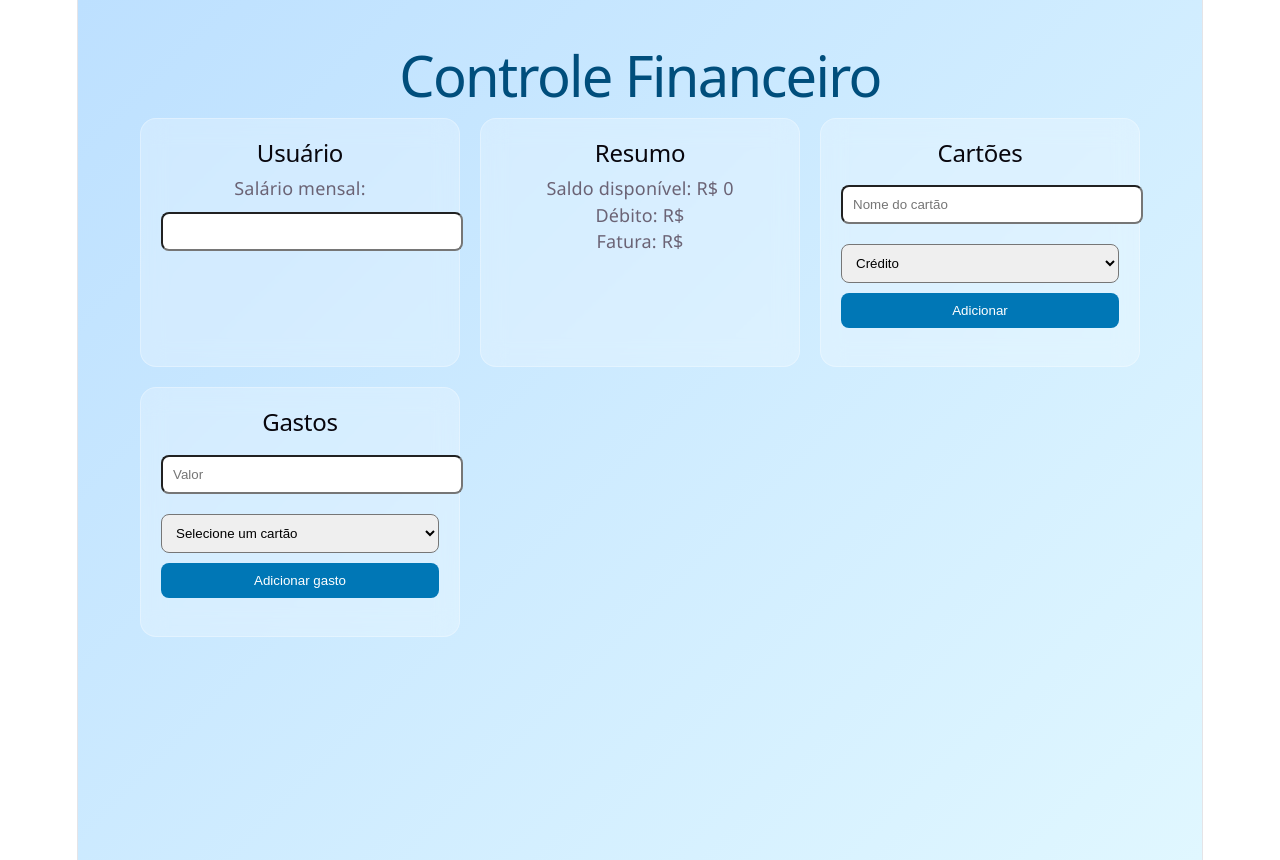
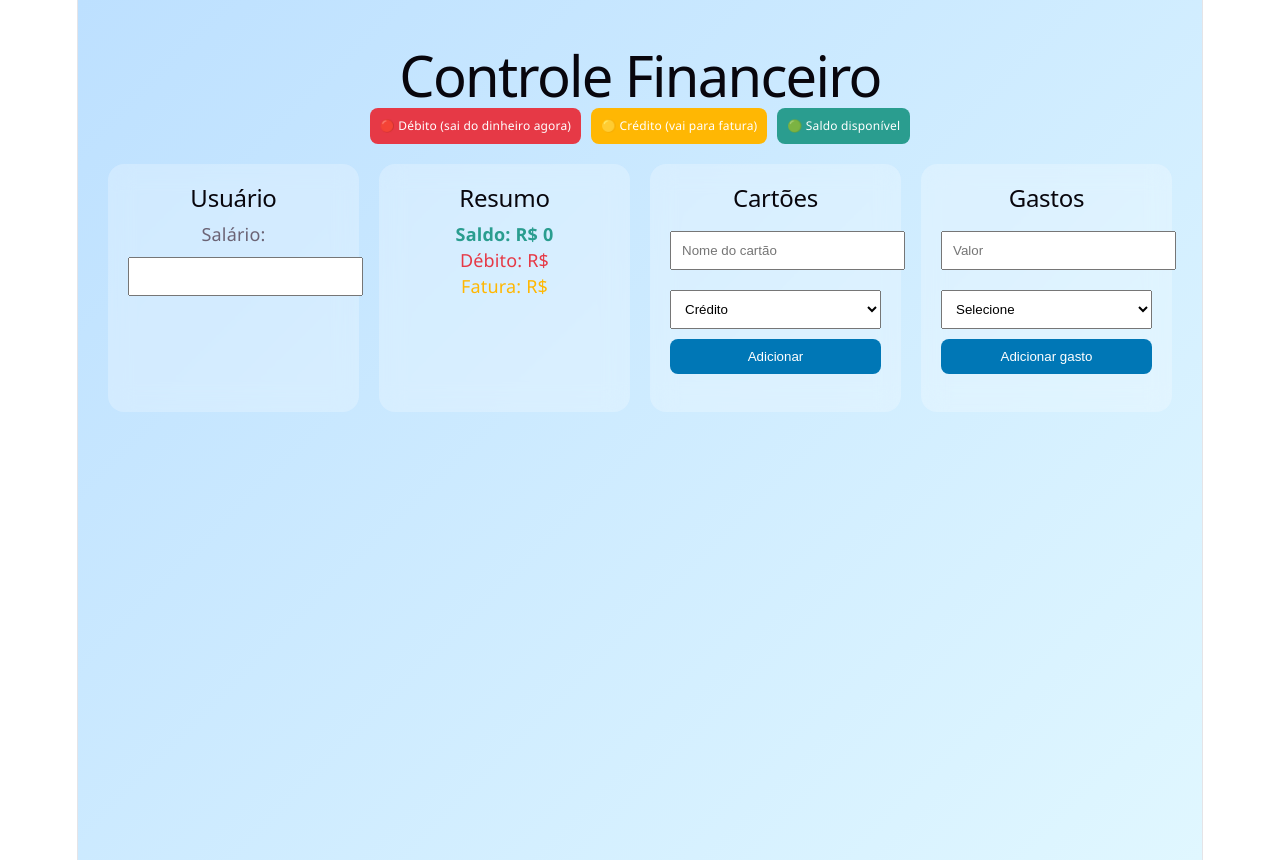
Before and after one commit to DanielBDeDeus/controle-financeiro, a React (Vite) app: page / in a window 1280 px wide. Built offline with nearby package versions, Linux system fonts and the light colour scheme.

Commit message:
feat: add color coding and legend for financial clarity

```diff
--- a/src/App.jsx
+++ b/src/App.jsx
@@ -3,32 +3,24 @@ import { calcularSaldoDisponivel, paraNumero } from "./utils/finance";
 
 export default function App() {
   // ==============================
-  // STATES PRINCIPAIS
+  // STATES
   // ==============================
 
   const [salario, setSalario] = useState("");
   const [gastoDebito, setGastoDebito] = useState("");
   const [faturaAtual, setFaturaAtual] = useState("");
 
-  // ==============================
-  // CARTÕES
-  // ==============================
-
   const [cartoes, setCartoes] = useState([]);
   const [nomeCartao, setNomeCartao] = useState("");
   const [tipoCartao, setTipoCartao] = useState("credito");
   const [erroCartao, setErroCartao] = useState("");
-
-  // ==============================
-  // GASTOS
-  // ==============================
 
   const [gastos, setGastos] = useState([]);
   const [valorGasto, setValorGasto] = useState("");
   const [cartaoSelecionado, setCartaoSelecionado] = useState("");
 
   // ==============================
-  // ADICIONAR CARTÃO
+  // CARTÕES
   // ==============================
 
   function adicionarCartao() {
@@ -62,7 +54,7 @@ export default function App() {
   }
 
   // ==============================
-  // ADICIONAR GASTO
+  // GASTOS
   // ==============================
 
   function adicionarGasto() {
@@ -72,20 +64,22 @@ export default function App() {
       (c) => c.id === Number(cartaoSelecionado)
     );
 
+    const valor = paraNumero(valorGasto);
+
     const novoGasto = {
       id: Date.now(),
-      valor: paraNumero(valorGasto),
+      valor,
       cartaoNome: cartao.nome,
       tipo: cartao.tipo,
     };
 
     setGastos([...gastos, novoGasto]);
 
-    // Atualiza totais automaticamente
+    // Atualiza totais
     if (cartao.tipo === "debito") {
-      setGastoDebito((prev) => paraNumero(prev) + novoGasto.valor);
+      setGastoDebito((prev) => paraNumero(prev) + valor);
     } else {
-      setFaturaAtual((prev) => paraNumero(prev) + novoGasto.valor);
+      setFaturaAtual((prev) => paraNumero(prev) + valor);
     }
 
     setValorGasto("");
@@ -109,12 +103,27 @@ export default function App() {
     <div style={styles.container}>
       <h1 style={styles.title}>Controle Financeiro</h1>
 
+      {/* LEGENDA */}
+      <div style={styles.legenda}>
+        <span style={{ ...styles.badge, background: "#e63946" }}>
+          🔴 Débito (sai do dinheiro agora)
+        </span>
+
+        <span style={{ ...styles.badge, background: "#ffb703" }}>
+          🟡 Crédito (vai para fatura)
+        </span>
+
+        <span style={{ ...styles.badge, background: "#2a9d8f" }}>
+          🟢 Saldo disponível
+        </span>
+      </div>
+
       <div style={styles.grid}>
         {/* USUÁRIO */}
         <div style={styles.card}>
           <h2>Usuário</h2>
 
-          <label>Salário mensal:</label>
+          <label>Salário:</label>
           <input
             type="number"
             value={salario}
@@ -127,9 +136,17 @@ export default function App() {
         <div style={styles.card}>
           <h2>Resumo</h2>
 
-          <p>Saldo disponível: R$ {saldoDisponivel}</p>
-          <p>Débito: R$ {gastoDebito}</p>
-          <p>Fatura: R$ {faturaAtual}</p>
+          <p style={{ color: "#2a9d8f", fontWeight: "bold" }}>
+            Saldo: R$ {saldoDisponivel}
+          </p>
+
+          <p style={{ color: "#e63946" }}>
+            Débito: R$ {gastoDebito}
+          </p>
+
+          <p style={{ color: "#ffb703" }}>
+            Fatura: R$ {faturaAtual}
+          </p>
         </div>
 
         {/* CARTÕES */}
@@ -161,7 +178,16 @@ export default function App() {
           <ul>
             {cartoes.map((c) => (
               <li key={c.id}>
-                {c.nome} ({c.tipo})
+                {c.nome}{" "}
+                <span
+                  style={{
+                    ...styles.badge,
+                    background:
+                      c.tipo === "debito" ? "#e63946" : "#ffb703",
+                  }}
+                >
+                  {c.tipo}
+                </span>
               </li>
             ))}
           </ul>
@@ -184,7 +210,7 @@ export default function App() {
             onChange={(e) => setCartaoSelecionado(e.target.value)}
             style={styles.input}
           >
-            <option value="">Selecione um cartão</option>
+            <option value="">Selecione</option>
             {cartoes.map((c) => (
               <option key={c.id} value={c.id}>
                 {c.nome} ({c.tipo})
@@ -199,7 +225,16 @@ export default function App() {
           <ul>
             {gastos.map((g) => (
               <li key={g.id}>
-                R$ {g.valor} - {g.cartaoNome} ({g.tipo})
+                R$ {g.valor} - {g.cartaoNome}
+                <span
+                  style={{
+                    ...styles.badge,
+                    background:
+                      g.tipo === "debito" ? "#e63946" : "#ffb703",
+                  }}
+                >
+                  {g.tipo}
+                </span>
               </li>
             ))}
           </ul>
@@ -212,26 +247,39 @@ export default function App() {
 // ==============================
 // ESTILOS
 // ==============================
+
 const styles = {
   container: {
     minHeight: "100vh",
     background: "linear-gradient(135deg, #bde0ff, #e0f7ff)",
     padding: "30px",
-    fontFamily: "Segoe UI, sans-serif",
+    fontFamily: "Segoe UI",
   },
 
   title: {
     textAlign: "center",
-    marginBottom: "30px",
-    color: "#004e7c",
+    marginBottom: "20px",
+  },
+
+  legenda: {
+    display: "flex",
+    justifyContent: "center",
+    gap: "10px",
+    marginBottom: "20px",
+    flexWrap: "wrap",
+  },
+
+  badge: {
+    color: "white",
+    padding: "5px 10px",
+    borderRadius: "8px",
+    fontSize: "12px",
   },
 
   grid: {
     display: "grid",
     gridTemplateColumns: "repeat(auto-fit, minmax(250px, 1fr))",
     gap: "20px",
-    maxWidth: "1000px",
-    margin: "0 auto",
   },
 
   card: {
@@ -239,15 +287,12 @@ const styles = {
     backdropFilter: "blur(12px)",
     borderRadius: "16px",
     padding: "20px",
-    border: "1px solid rgba(255,255,255,0.3)",
   },
 
   input: {
     width: "100%",
     padding: "10px",
-    marginTop: "10px",
-    marginBottom: "10px",
-    borderRadius: "8px",
+    margin: "10px 0",
   },
 
   button: {
@@ -257,11 +302,9 @@ const styles = {
     color: "white",
     border: "none",
     borderRadius: "8px",
-    cursor: "pointer",
   },
 
   erro: {
     color: "red",
-    fontSize: "14px",
   },
 };
```
